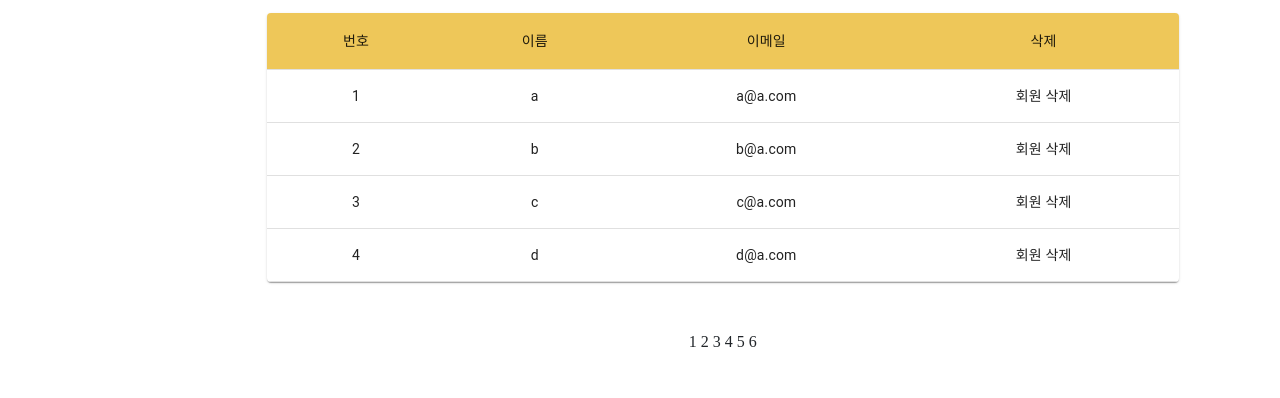
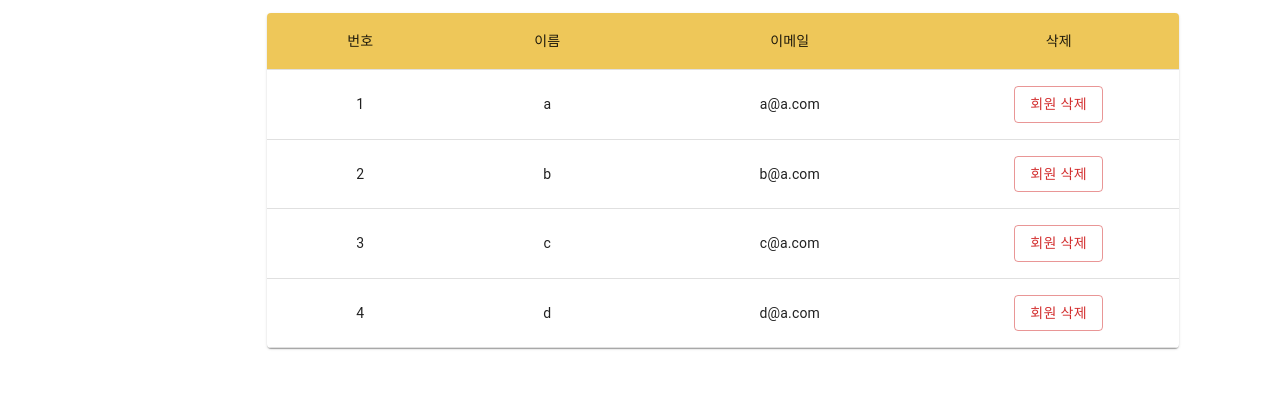
Before and after one commit to j2sunn/AllPawYou_FrontEnd, a React (Vite) app: page /admin/memberList in a window 1280 px wide. Shown: the part 294-692 px from the top of the page. Built offline with nearby package versions, Linux system fonts and the light colour scheme; no server answers; a web font is replaced by a local one.

Commit message:
Update MemberList
회원 목록 CSS 수정

```diff
--- a/src/routes/MemberList.jsx
+++ b/src/routes/MemberList.jsx
@@ -4,7 +4,7 @@ import HeaderComponent from "../components/common/HeaderComponent";
 import { SimpleTreeView } from '@mui/x-tree-view/SimpleTreeView';
 import { TreeItem } from '@mui/x-tree-view/TreeItem';
 import styled from "styled-components";
-import { Paper, Table, TableBody, TableCell, TableContainer, TableHead, TableRow } from "@mui/material";
+import { Button, Paper, Table, TableBody, TableCell, TableContainer, TableHead, TableRow } from "@mui/material";
 import FooterComponent from "../components/common/FooterComponent";
 
 const ListEmployeeComponent = () => {
@@ -79,7 +79,7 @@ const ListEmployeeComponent = () => {
                   <TableCell align="center">번호</TableCell>
                   <TableCell align="center">이름</TableCell>
                   <TableCell align="center">이메일</TableCell>
-                  <TableCell align="center">삭제</TableCell>
+                  <TableCell align="center" sx={{width: '15rem'}}>삭제</TableCell>
                 </TableRow>
               </TableHead>
               <TableBody>
@@ -88,7 +88,7 @@ const ListEmployeeComponent = () => {
                     <TableCell align="center">{index+1}</TableCell>
                     <TableCell align="center">{item.name}</TableCell>
                     <TableCell align="center">{item.email}</TableCell>
-                    <TableCell align="center">회원 삭제</TableCell>
+                    <TableCell align="center" sx={{width: '15rem'}}><Button variant="outlined" color="error">회원 삭제</Button></TableCell>
                   </TableRow>
                 ))}
               </TableBody>
```
